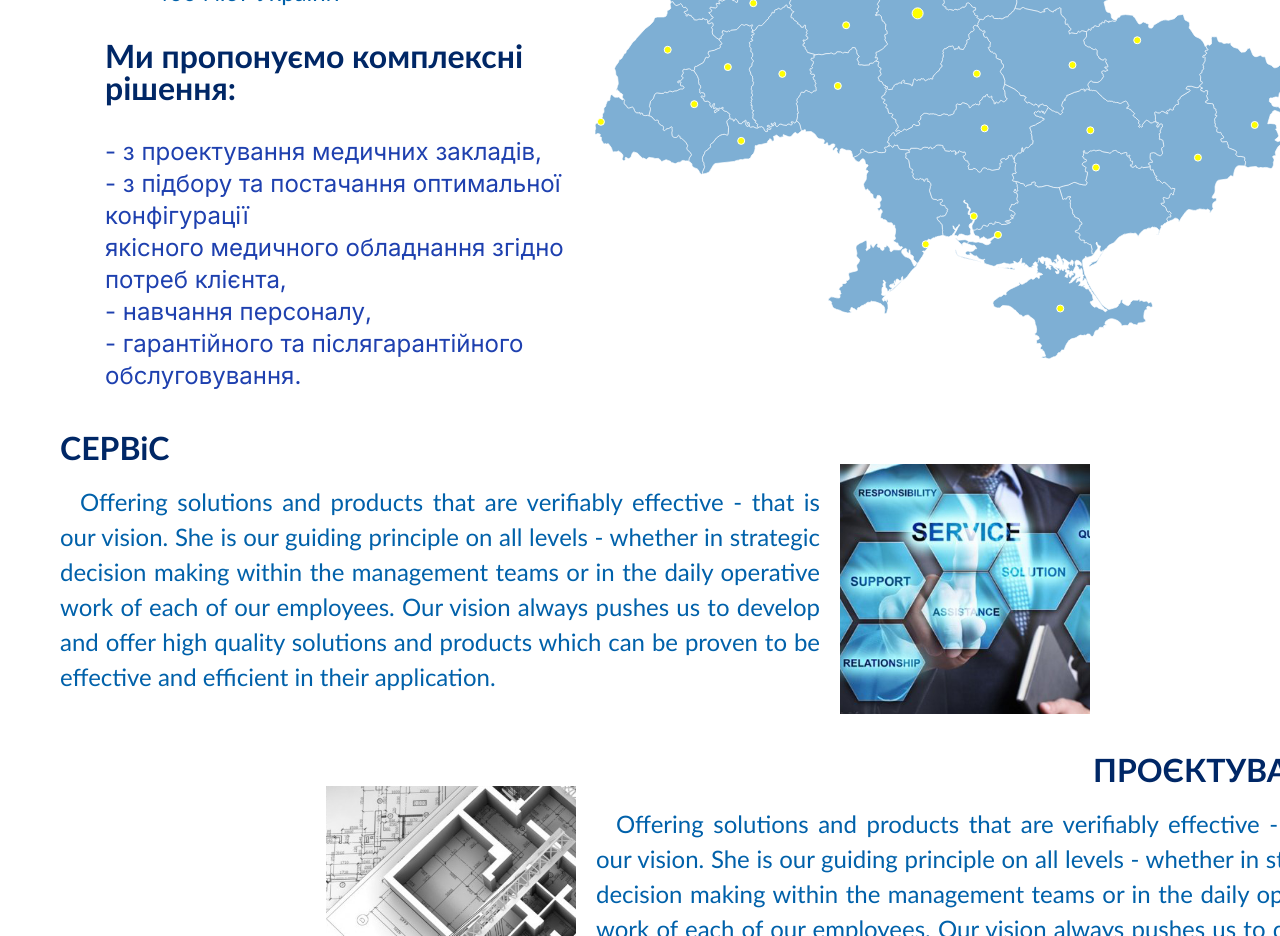
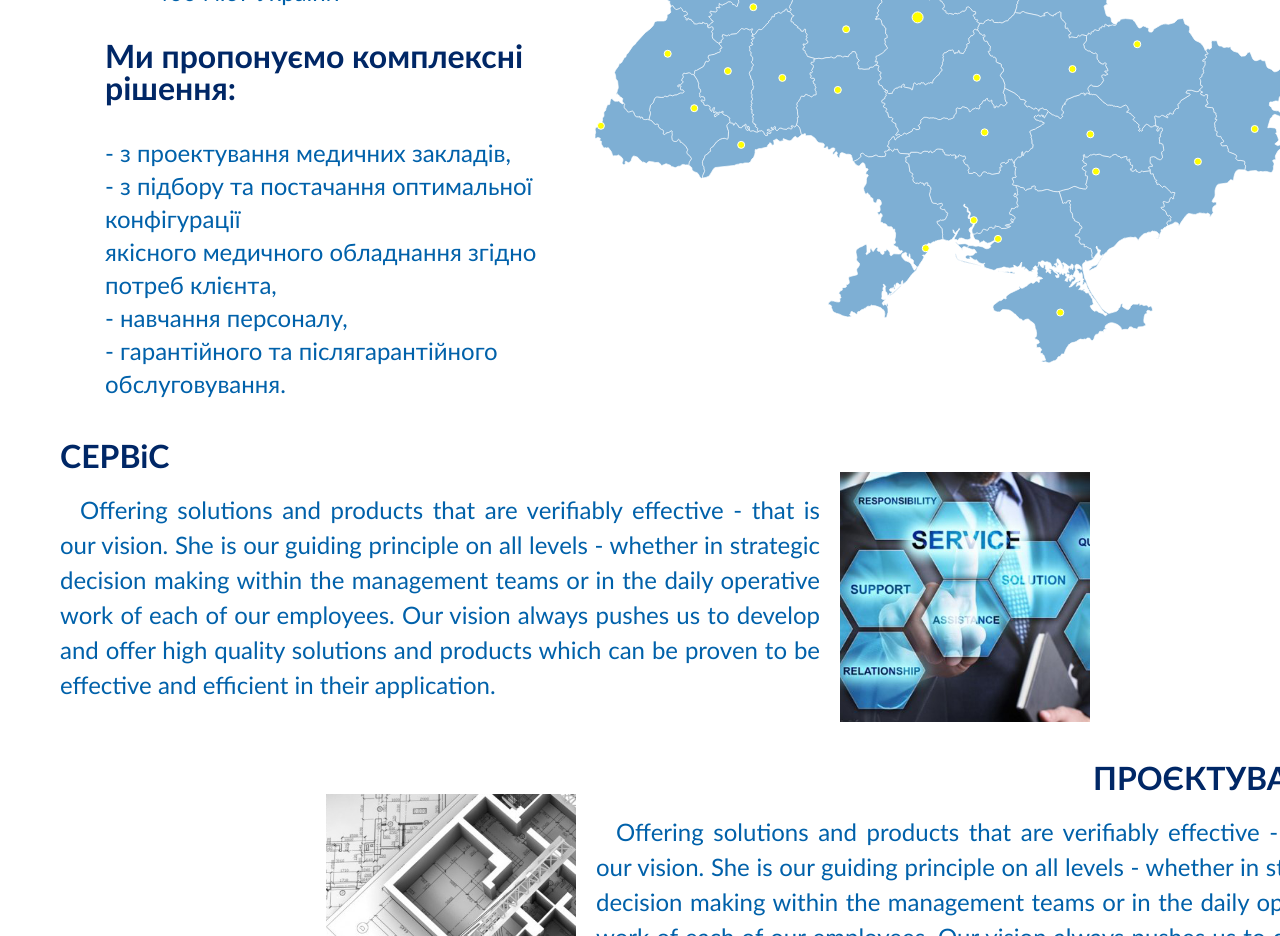
Before and after one commit to ven0m79/dm-project, a Next.js app: page /en/home in a window 1280 px wide. Shown: the part 880-1816 px from the top of the page. Built offline with nearby package versions, Linux system fonts and the light colour scheme; a web font is replaced by a local one.

Commit message:
dm-next-aboutPage

```diff
--- a/app/[locale]/home/page.tsx
+++ b/app/[locale]/home/page.tsx
@@ -61,7 +61,7 @@ const HomePage = () => {
               <br />
               <div className={classNames("font-bold", styles["textHeader"])}> {'Ми пропонуємо комплексні рішення:'}</div>
               <br />
-              <div>
+              <div className={classNames("", styles["putText"])}>
                 {'- з проектування медичних закладів,'}
                 <br />
                 {'- з підбору та постачання оптимальної конфігурації '}
```
